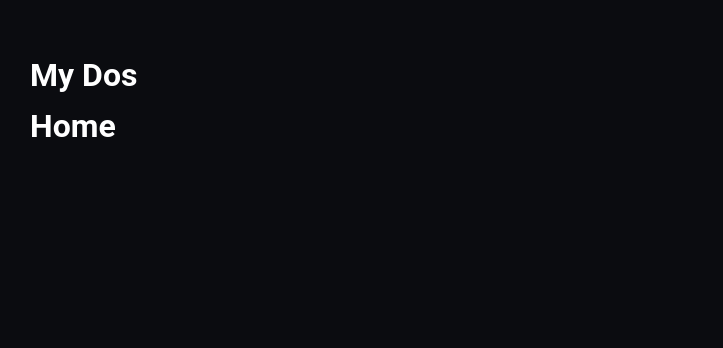
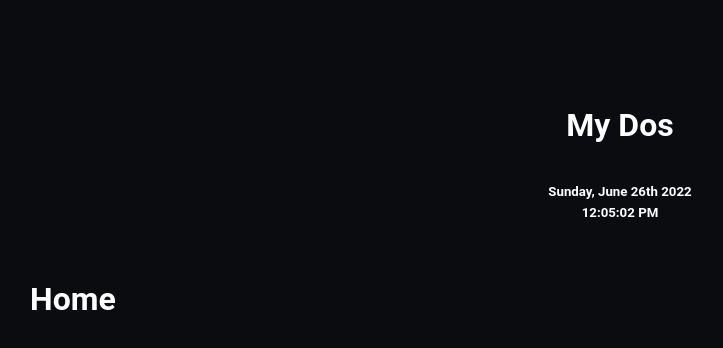
Before and after one commit to Sahim-Nazif/Mydos-Frontend, a React (Create React App) app: page / in a window 1280 px wide. Shown: the top 348 px of the page, without its empty margins (20-743 px from the left). Built offline with nearby package versions, Linux system fonts and the light colour scheme.

Commit message:
display dateTime using moment

```diff
--- a/package.json
+++ b/package.json
@@ -6,6 +6,7 @@
     "@testing-library/jest-dom": "^5.16.4",
     "@testing-library/react": "^13.3.0",
     "@testing-library/user-event": "^13.5.0",
+    "moment": "^2.29.3",
     "react": "^18.2.0",
     "react-dom": "^18.2.0",
     "react-router-dom": "^6.3.0",
--- /dev/null
+++ b/src/components/DateTime.jsx
@@ -0,0 +1,16 @@
+import React from 'react'
+import moment from 'moment'
+
+
+const DateTime = () => {
+
+  return (
+    <div className='dateTime'>
+
+       <h5>{moment().format('dddd, MMMM Do YYYY')}</h5>
+       <h5>{moment().format('LTS')}</h5>
+    </div>
+  )
+}
+
+export default DateTime
--- a/src/components/Header.jsx
+++ b/src/components/Header.jsx
@@ -1,10 +1,11 @@
 import React from 'react'
-
+import DateTime from './DateTime'
 
 const Header = () => {
   return (
     <div className='header'>
         <h1>My Dos</h1>
+        <DateTime/>
     </div>
   )
 }
--- a/src/components/Home.jsx
+++ b/src/components/Home.jsx
@@ -3,10 +3,16 @@ import Header from './Header'
 
 const Home = () => {
   return (
-    <div className='container'>
-    <Header/>
-     <h1>Home</h1>
-    </div>
+
+    <>
+
+      <Header />
+      <div className='container'>
+
+        <h1>Home</h1>
+      </div>
+    </>
+
   )
 }
 
--- a/src/index.css
+++ b/src/index.css
@@ -18,4 +18,20 @@ body {
     padding:50px;
     margin:auto;
     display:grid;
+    grid-template-columns: repeat(2, 1fr);
+    justify-content:space-around;
 }
+
+.header{
+
+  text-align: center;
+  margin-top: 100px;
+
+}
+.dateTime{
+  padding-top:30px
+}
+
+.dateTime h5{
+  font-family: 'Roboto'
+}
```
Also changed, not shown: 1 other file (tests, documents, lock files or other folders).
